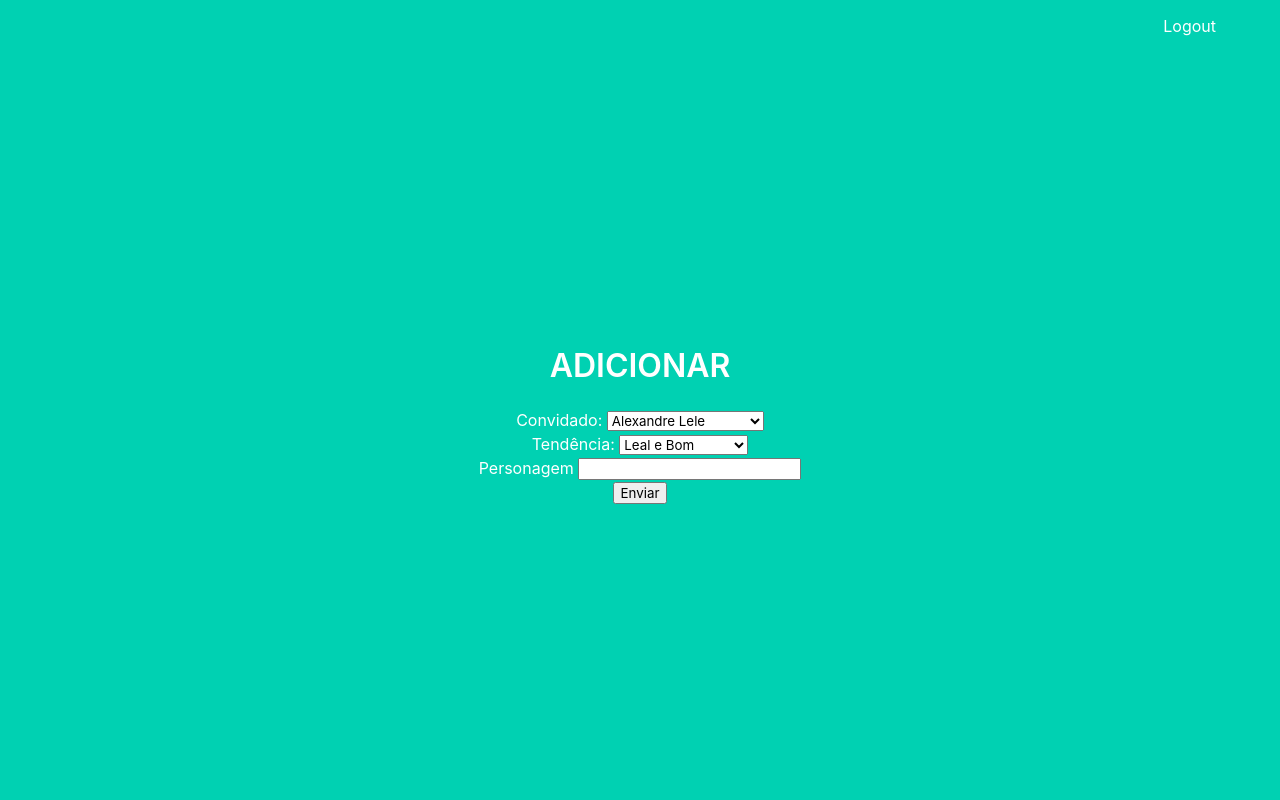
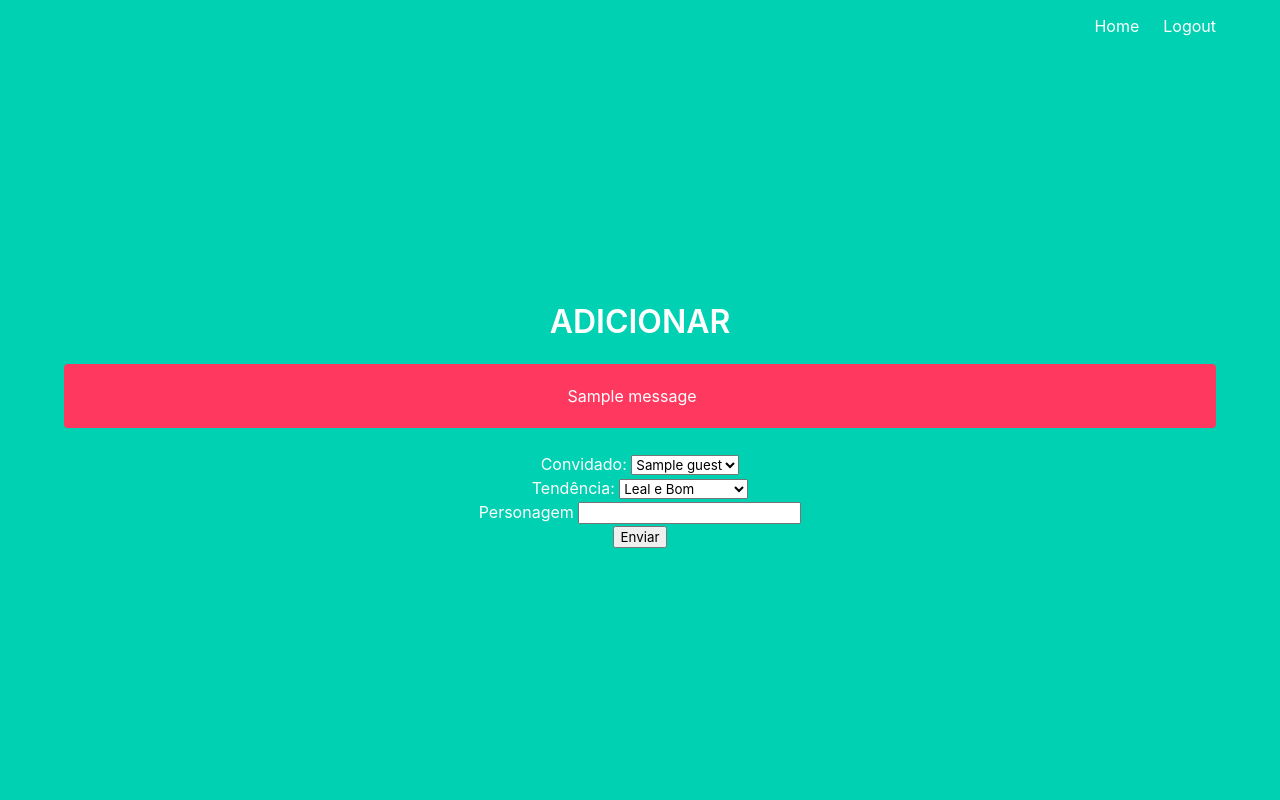
Before and after one commit to tomishiyo/personality_app, a Flask app: template templates/add.html in a window 1280 px wide. Run offline with Flask 2, Linux system fonts and the light colour scheme; the template is opened without the code that fills it: most values are stand-ins (such as "Sample title", 1, 10 or a date in 2020); one stand-in notice (Sample message) is shown; parts of the project's set-up code (start-up, migrations or seed data) failed here and were passed over.

Commit message:
Modified the Add page to only show in the list the guests that are not the user in session. Started to work in edit functionality. The add/edit is bugged: SQL table cannot store a Python dict; try to implement in JSON.

```diff
--- a/main_app.py
+++ b/main_app.py
@@ -16,6 +16,7 @@ login_manager = LoginManager()
 login_manager.login_view = '/'
 login_manager.init_app(app)
 
+# TODO: Fix the add/edit guess bug. Problem is storing a dictionary in the SQL table; try to store it in JSON.
 
 class User(UserMixin, user_db.Model):
     identifier = user_db.Column(user_db.Integer(), primary_key=True)
@@ -29,12 +30,6 @@ class User(UserMixin, user_db.Model):
 
     def get_id(self):
            return self.identifier
-
-
-# def add_example_user():
-#     user = User(username='admin', password='admin', name='admin')
-#     user_db.session.add(user)
-#     user_db.session.commit()
 
 
 def read_answer_keys():
@@ -86,7 +81,7 @@ def main():
     @app.route('/profile')
     @login_required
     def profile_page():
-        return render_template('profile.html', name=current_user.name)
+        return render_template('profile.html', name=current_user.name, character=current_user.character.capitalize())
 
     @app.route('/logout')
     @login_required
@@ -98,15 +93,34 @@ def main():
     @login_required
     def add_guesses():
         if request.method == 'GET':
-            return render_template('add.html')
+            guests = User.query.all()
+            return render_template('add.html', guests=guests, user=current_user.username)
         else:
             form = request.form
             person = form['pessoas']
             alignment = form['alignment']
             character = form['character']
-            current_user.guesses = {person: {'alignment': alignment, 'character': character}}
-            user_db.session.commit()
-            return form
+            if person not in current_user.guesses:
+                current_user.guesses[person] = {'alignment': alignment, 'character': character}
+                user_db.session.commit()
+                flash(f'Convidado adicionado com sucesso')
+                return redirect(url_for('profile_page'))
+            else:
+                flash('Você já adicionou essa pessoa')
+                return redirect(url_for('add_guesses'))
+
+
+    @app.route('/edit')
+    @login_required
+    def edit():
+        guesses = current_user.guesses
+        if guesses:
+            guesses_names = [guest for guest in guesses]
+            return render_template('edit.html', guesses_names = guesses_names)
+        else:
+            flash('Você ainda não adicionou ninguém!')
+            return redirect(url_for('profile_page'))
+
 
     app.run(host='192.168.0.97', debug=True)
 
--- a/templates/add.html
+++ b/templates/add.html
@@ -5,39 +5,23 @@
 <h1 class="title">
   ADICIONAR
 </h1>
+{% with messages = get_flashed_messages() %}
+{% if messages %}
+     <div class="notification is-danger">
+        {{ messages[0] }}
+     </div>
+{% endif %}
+{% endwith %}
 <form method="POST" action="">
   <label for="pessoas">Convidado:</label>
   <select name="pessoas" id="pessoas">
-    <option value="ale">Alexandre Lele</option>
-    <option value="aloadir">Aloadir</option>
-    <option value="analima">Ana Lima</option>
-    <option value="dedi">André Dedi</option>
-    <option value="bia">Bia</option>
-    <option value="cica">Ciça</option>
-    <option value="emy">Emy</option>
-    <option value="hindi">Felipe Hindi</option>
-    <option value="shimada">Guilherme Shimada</option>
-    <option value="iann">Iann</option>
-    <option value="iuri">Iuri</option>
-    <option value="jessica">Jéssica</option>
-    <option value="leodallacosta">Leonardo Dalla Costa</option>
-    <option value="teti">Leonardo Teti</option>
-    <option value="pereira">Lucas Pereira</option>
-    <option value="luigi">Luigi</option>
-    <option value="maga">Magali</option>
-    <option value="marco">Marco</option>
-    <option value="nath">Nath</option>
-    <option value="tavinho">Octávio Tavinho</option>
-    <option value="plinio">Plínio</option>
-    <option value="rosa">Rafael Rosa</option>
-    <option value="jeremias">Ricardo Jeremias</option>
-    <option value="ricardo">Ricardo Vianna</option>
-    <option value="stefani">Stefani</option>
-    <option value="tata">Thaís Tata</option>
-    <option value="liico">Thales Liico</option>
-    <option value="thinos">Thomas</option>
-    <option value="vagner">Vagner</option>
-    <option value="pascotto">Vinícius Pascotto</option>
+  {% for guest in guests %}
+    {% if guest.username != user%}
+  <option value="{{guest.username}}">{{guest.name}}</option>
+    {% else %}
+      {{pass}}
+    {% endif %}
+  {% endfor %}
   </select>
   <br>
   <label for="alignment">Tendência:</label>
--- a/templates/base.html
+++ b/templates/base.html
@@ -17,6 +17,9 @@
                 <div class="container">
                     <div id="navbarMenuHeroA" class="navbar-menu">
                         <div class="navbar-end">
+                            <a href="{{ url_for('profile_page') }}" class="navbar-item">
+                                Home
+                            </a>
                             <a href="{{ url_for('logout') }}" class="navbar-item">
                                 Logout
                             </a>
```
Also changed, not shown: templates/edit.html (added, +11 -0 lines), templates/profile.html (+13 -2 lines).
